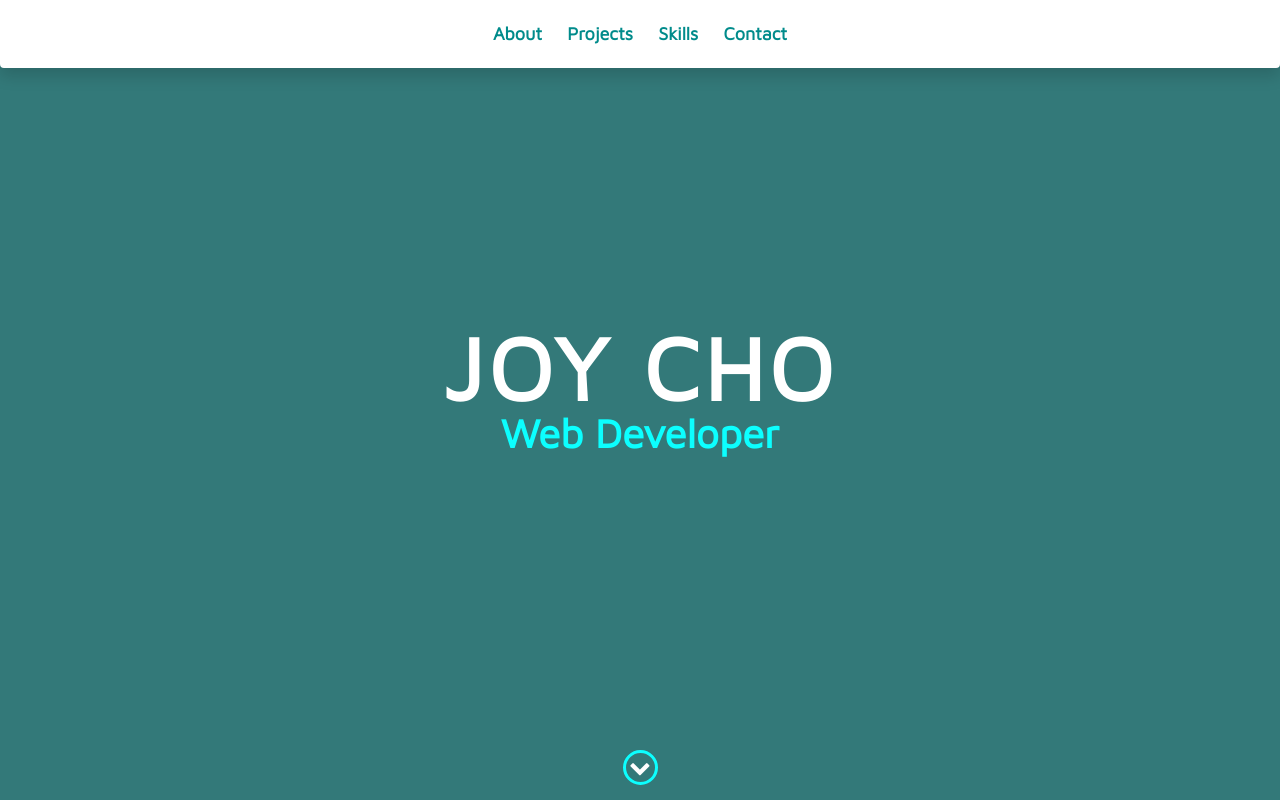
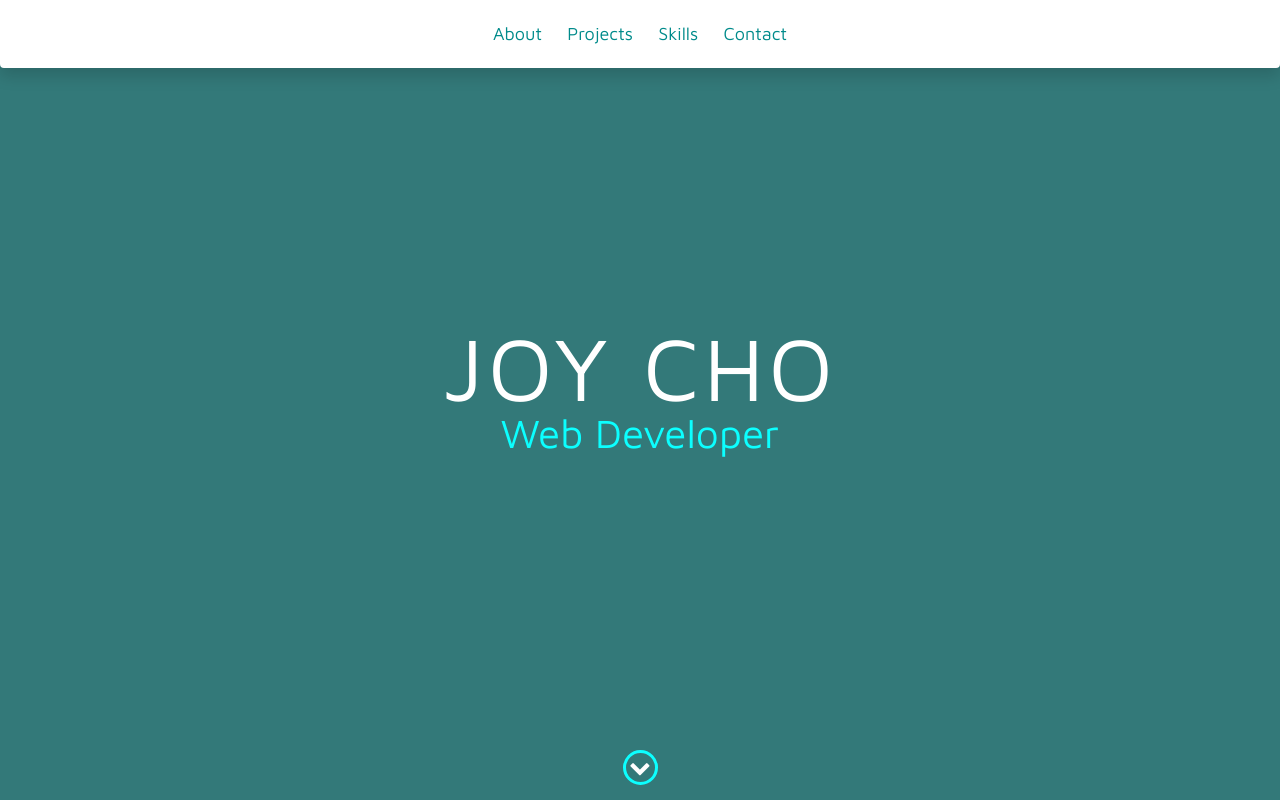
Before and after one commit to JoyyCho/Portfolio_Live, a website: page index.html in a window 1280 px wide. Shown: the top 800 px of the page. Drawn offline with nearby package versions, Linux system fonts and the light colour scheme.

Commit message:
update style

```diff
--- a/scss/styles.scss
+++ b/scss/styles.scss
@@ -86,7 +86,7 @@ $text: #74808a;
 
 body {
     font-family: 'Maven Pro', sans-serif;
-    font-weight: 700;
+    font-weight: 500;
     font-size: 18px;
     line-height: 28px; //added
 
@@ -144,6 +144,7 @@ body {
 
 header {
     position: fixed;
+    z-index: 999 !important;
     top: 0;
     left: 0;
     right: 0;
@@ -348,6 +349,7 @@ footer .col div{
     position: relative;
     display: inline-block;
     font-size: 2em;
+    // font-weight: 900;
     font-weight: 300;
     margin: 0 0 30px 0;
 
@@ -401,7 +403,7 @@ footer .col div{
 
     h1 {
         color: #fff;
-        font-weight: 900;
+        font-weight: 500;
         font-size: 5em;
         text-transform: uppercase;
         letter-spacing: 0.05em;
@@ -410,7 +412,7 @@ footer .col div{
 
     h2 {
         color: lighten($base-color, 25%);
-        font-weight: 700;
+        font-weight: 500;
         font-size: 2.25em;
         margin-bottom: 15px;
     }
@@ -833,7 +835,7 @@ footer .col div{
         padding: 5px 10px;
         border: none;
         color: $base-color;
-        font-weight: 700;
+        font-weight: 600;
         box-shadow: 0 1px 3px rgba(0,0,0,0.12), 0 1px 2px rgba(0,0,0,0.24);
         @include transition();
 
```
Also changed, not shown: scss/styles.css, 1 other file.
